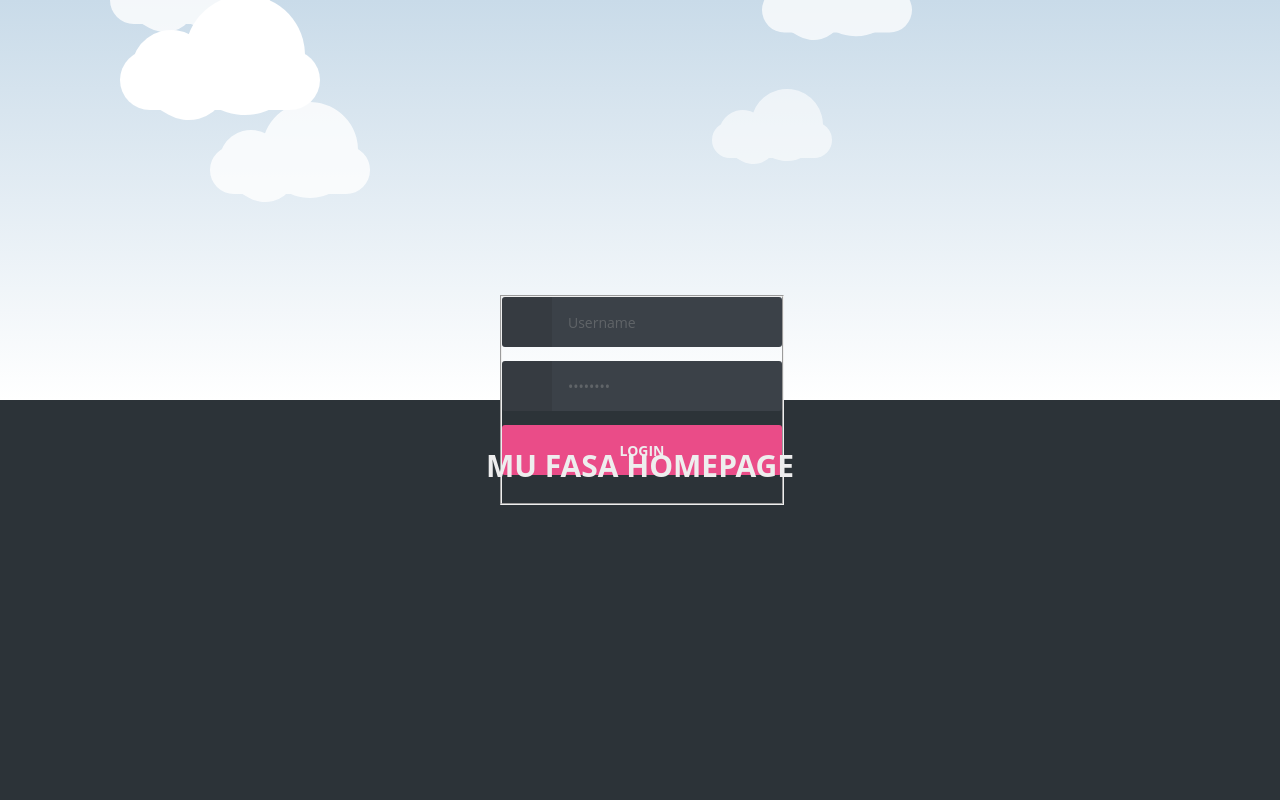
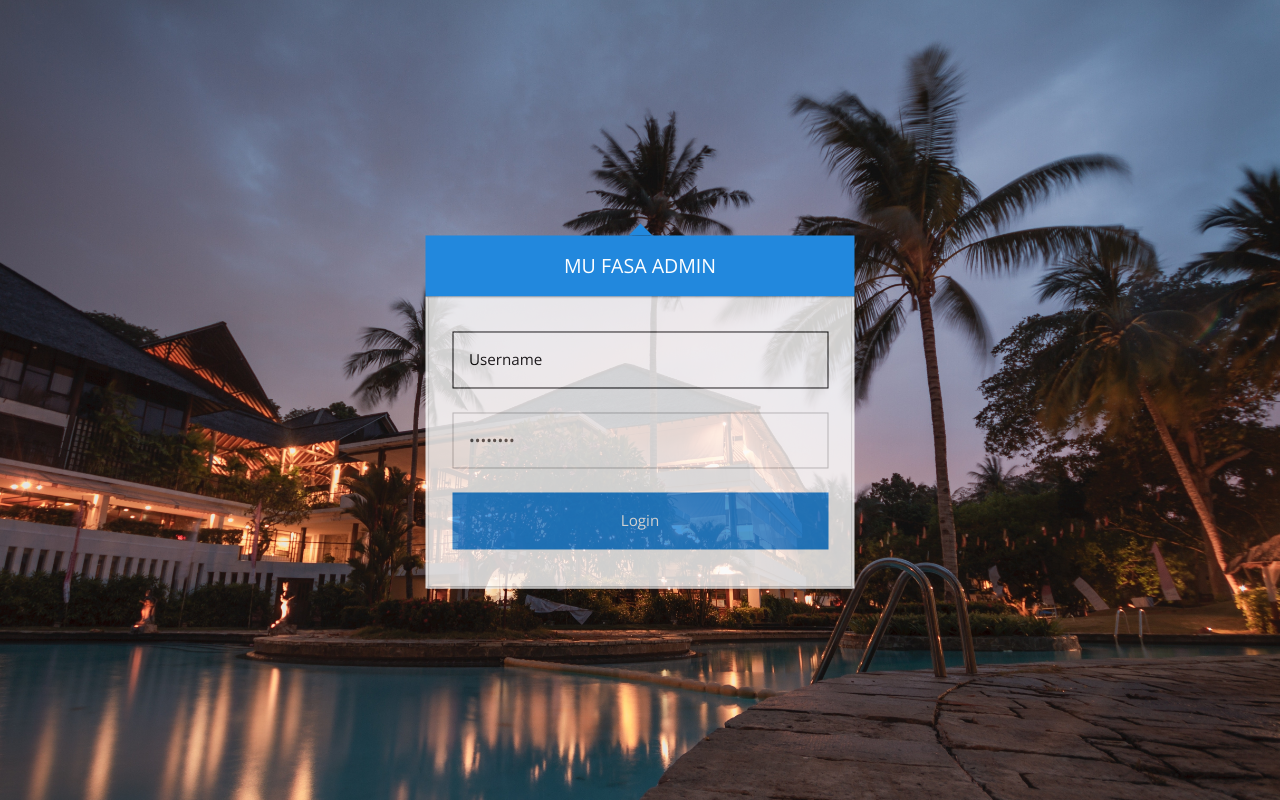
Before and after one commit to pitankar14/Hotel, a PHP site: page /admin/index.php in a window 1280 px wide. Run offline with PHP 8.4, Linux system fonts and the light colour scheme; some libraries are stand-ins or nearby versions.

Commit message:
login_page

```diff
--- a/admin/css/style.css
+++ b/admin/css/style.css
@@ -19,15 +19,6 @@
 *:before, *:after {
   -moz-box-sizing: border-box;
        box-sizing: border-box;
-}
-
-body {
-  background: #2c3338;
-  color: #606468;
-  font: 87.5%/1.5em 'Open Sans', sans-serif;
-  margin: 0;
-  overflow-y:auto !important;
-  overflow-x:hidden !important;
 }
 
 a {
@@ -71,184 +62,3 @@ p {
       -ms-transform: translate(-50%, -50%);
           transform: translate(-50%, -50%);
 }
-
-/* ---------- LOGIN ---------- */
-#login {
-  width: 280px;
-}
-
-#login form span {
-  background-color: #363b41;
-  border-radius: 3px 0px 0px 3px;
-  color: #606468;
-  display: block;
-  float: left;
-  height: 50px;
-  line-height: 50px;
-  text-align: center;
-  width: 50px;
-}
-
-#login form input {
-  height: 50px;
-}
-
-#login form input[type="text"], input[type="password"] {
-  background-color: #3b4148;
-  border-radius: 0px 3px 3px 0px;
-  color: #606468;
-  margin-bottom: 1em;
-  padding: 0 16px;
-  width: 230px;
-}
-
-#login form input[type="submit"] {
-  border-radius: 3px;
-  -moz-border-radius: 3px;
-  -webkit-border-radius: 3px;
-  background-color: #ea4c88;
-  color: #eee;
-  font-weight: bold;
-  margin-bottom: 2em;
-  text-transform: uppercase;
-  width: 280px;
-}
-
-#login form input[type="submit"]:hover {
-  background-color: #d44179;
-}
-
-#login > p {
-  text-align: center;
-}
-
-#login > p span {
-  padding-left: 5px;
-}
-
-/*Lets start with the cloud formation rather*/
-
-/*The container will also serve as the SKY*/
-
-*{ margin: 0; padding: 0;}
-
-#clouds{
-	padding: 50px 0;
-	background: #c9dbe9;
-	background: -webkit-linear-gradient(top, #c9dbe9 0%, #fff 100%);
-	background: -linear-gradient(top, #c9dbe9 0%, #fff 100%);
-	background: -moz-linear-gradient(top, #c9dbe9 0%, #fff 100%);
-}
-
-/*Time to finalise the cloud shape*/
-.cloud {
-	width: 200px; height: 60px;
-	background: #fff;
-
-	border-radius: 200px;
-	-moz-border-radius: 200px;
-	-webkit-border-radius: 200px;
-
-	position: relative;
-}
-
-.cloud:before, .cloud:after {
-	content: '';
-	position: absolute;
-	background: #fff;
-	width: 100px; height: 80px;
-	position: absolute; top: -15px; left: 10px;
-
-	border-radius: 100px;
-	-moz-border-radius: 100px;
-	-webkit-border-radius: 100px;
-
-	-webkit-transform: rotate(30deg);
-	transform: rotate(30deg);
-	-moz-transform: rotate(30deg);
-}
-
-.cloud:after {
-	width: 120px; height: 120px;
-	top: -55px; left: auto; right: 15px;
-}
-
-/*Time to animate*/
-.x1 {
-	-webkit-animation: moveclouds 15s linear infinite;
-	-moz-animation: moveclouds 15s linear infinite;
-	-o-animation: moveclouds 15s linear infinite;
-}
-
-/*variable speed, opacity, and position of clouds for realistic effect*/
-.x2 {
-	left: 200px;
-
-	-webkit-transform: scale(0.6);
-	-moz-transform: scale(0.6);
-	transform: scale(0.6);
-	opacity: 0.6; /*opacity proportional to the size*/
-
-	/*Speed will also be proportional to the size and opacity*/
-	/*More the speed. Less the time in 's' = seconds*/
-	-webkit-animation: moveclouds 25s linear infinite;
-	-moz-animation: moveclouds 25s linear infinite;
-	-o-animation: moveclouds 25s linear infinite;
-}
-
-.x3 {
-	left: -250px; top: -200px;
-
-	-webkit-transform: scale(0.8);
-	-moz-transform: scale(0.8);
-	transform: scale(0.8);
-	opacity: 0.8; /*opacity proportional to the size*/
-
-	-webkit-animation: moveclouds 20s linear infinite;
-	-moz-animation: moveclouds 20s linear infinite;
-	-o-animation: moveclouds 20s linear infinite;
-}
-
-.x4 {
-	left: 470px; top: -250px;
-
-	-webkit-transform: scale(0.75);
-	-moz-transform: scale(0.75);
-	transform: scale(0.75);
-	opacity: 0.75; /*opacity proportional to the size*/
-
-	-webkit-animation: moveclouds 18s linear infinite;
-	-moz-animation: moveclouds 18s linear infinite;
-	-o-animation: moveclouds 18s linear infinite;
-}
-
-.x5 {
-	left: -150px; top: -150px;
-
-	-webkit-transform: scale(0.8);
-	-moz-transform: scale(0.8);
-	transform: scale(0.8);
-	opacity: 0.8; /*opacity proportional to the size*/
-
-	-webkit-animation: moveclouds 20s linear infinite;
-	-moz-animation: moveclouds 20s linear infinite;
-	-o-animation: moveclouds 20s linear infinite;
-}
-
-@-webkit-keyframes moveclouds {
-	0% {margin-left: 1000px;}
-	100% {margin-left: -1000px;}
-}
-@-moz-keyframes moveclouds {
-	0% {margin-left: 1000px;}
-	100% {margin-left: -1000px;}
-}
-@-o-keyframes moveclouds {
-	0% {margin-left: 1000px;}
-	100% {margin-left: -1000px;}
-}
-.bottom {
-	width:100%; margin:0 auto; text-align:center; padding:10px 0; height:100px; position:absolute;
-}
-.bottom h3 {color:white; font-size:30px; font-weight:bold; margin-top:45px; padding-bottom:45px;}
-.blue { color:#09c;}
--- a/admin/index.php
+++ b/admin/index.php
@@ -14,34 +14,37 @@
 
 
 
-      <link rel="stylesheet" href="css/style.css">
+      <link rel="stylesheet" href="./css/style.css">
 
 
 </head>
 
 <body>
-  <div id="clouds">
+  <!-- <div id="clouds">
 	<div class="cloud x1"></div>
 	<!-- Time for multiple clouds to dance around -->
-	<div class="cloud x2"></div>
-	<div class="cloud x3"></div>
-	<div class="cloud x4"></div>
-	<div class="cloud x5"></div>
-</div>
+
 
  <div class="container">
 
-
-      <div id="login">
-
+ <div class="login-triangle"></div>
+ <h2 class="login-header">MU FASA ADMIN </h2>
         <form method="post">
 
           <fieldset class="clearfix">
 
-            <p><span class="fontawesome-user"></span><input type="text"  name="user" value="Username" onBlur="if(this.value == '') this.value = 'Username'" onFocus="if(this.value == 'Username') this.value = ''" required></p> <!-- JS because of IE support; better: placeholder="Username" -->
-            <p><span class="fontawesome-lock"></span><input type="password" name="pass"  value="Password" onBlur="if(this.value == '') this.value = 'Password'" onFocus="if(this.value == 'Password') this.value = ''" required></p> <!-- JS because of IE support; better: placeholder="Password" -->
-            <p><input type="submit" name="sub"  value="Login"></p>
 
+          <div class="login">
+
+
+
+
+  <form class="login-container">
+    <p><input type="text"  name="user" value="Username" onBlur="if(this.value == '') this.value = 'Username'" onFocus="if(this.value == 'Username') this.value = ''" required>
+    <p><input type="password" name="pass"  value="Password" onBlur="if(this.value == '') this.value = 'Password'" onFocus="if(this.value == 'Password') this.value = ''" required>
+    <p><input type="submit" name="sub"  value="Login"></p>
+  </form>
+</div>
           </fieldset>
 
         </form>
@@ -51,7 +54,107 @@
       </div> <!-- end login -->
 
     </div>
-    <div class="bottom">  <h3><a href="../index.php">MU FASA HOMEPAGE</a></h3></div>
+    <style>
+    @import url(https://fonts.googleapis.com/css?family=Open+Sans:400,700);
+
+    body {
+  background: #2c3338;
+  color: #606468;
+  font: 87.5%/1.5em 'Open Sans', sans-serif;
+  margin: 0;
+  overflow-y:auto !important;
+  overflow-x:hidden !important;
+  background-image: url('./assets/img/login_back.jpg');
+  background-size: cover;
+}
+
+.login {
+  width: 400px;
+  margin: 16px auto;
+  font-size: 16px;
+}
+
+/* Reset top and bottom margins from certain elements */
+.login-header,
+.login p {
+  margin-top: 0;
+  margin-bottom: 0;
+}
+
+/* The triangle form is achieved by a CSS hack */
+.login-triangle {
+  width: 0;
+  margin-right: auto;
+  margin-left: auto;
+  border: 12px solid transparent;
+  border-bottom-color: #28d;
+}
+
+.login-header {
+  background: #28d;
+  padding: 20px;
+  font-size: 1.4em;
+  font-weight: normal;
+  text-align: center;
+  text-transform: uppercase;
+  color: #fff;
+}
+form{
+  background:#fff;
+  opacity:0.8;
+}
+.login-container {
+  background: #fff;
+  padding: 12px;
+}
+
+/* Every row inside .login-container is defined with p tags */
+.login p {
+  padding: 12px;
+}
+
+.login input {
+  box-sizing: border-box;
+  display: block;
+  width: 100%;
+  border-width: 1px;
+  border-style: solid;
+  padding: 16px;
+  outline: 0;
+  font-family: inherit;
+  font-size: 0.95em;
+}
+
+.login input[type="email"],
+.login input[type="password"] {
+  background: #fff;
+  border-color: #bbb;
+  color: #555;
+}
+
+/* Text fields' focus effect */
+.login input[type="email"]:focus,
+.login input[type="password"]:focus {
+  border-color: #888;
+}
+
+.login input[type="submit"] {
+  background: #28d;
+  border-color: transparent;
+  color: #fff;
+  cursor: pointer;
+}
+
+.login input[type="submit"]:hover {
+  background: #17c;
+}
+
+/* Buttons' focus effect */
+.login input[type="submit"]:focus {
+  border-color: #05a;
+}
+    </style>
+    <!-- <div class="bottom">  <h3><a href="../index.php">SUN RISE HOMEPAGE</a></h3></div> -->
 
 
 </body>
```
Also changed, not shown: admin/assets/img/login_back.jpg (added).
